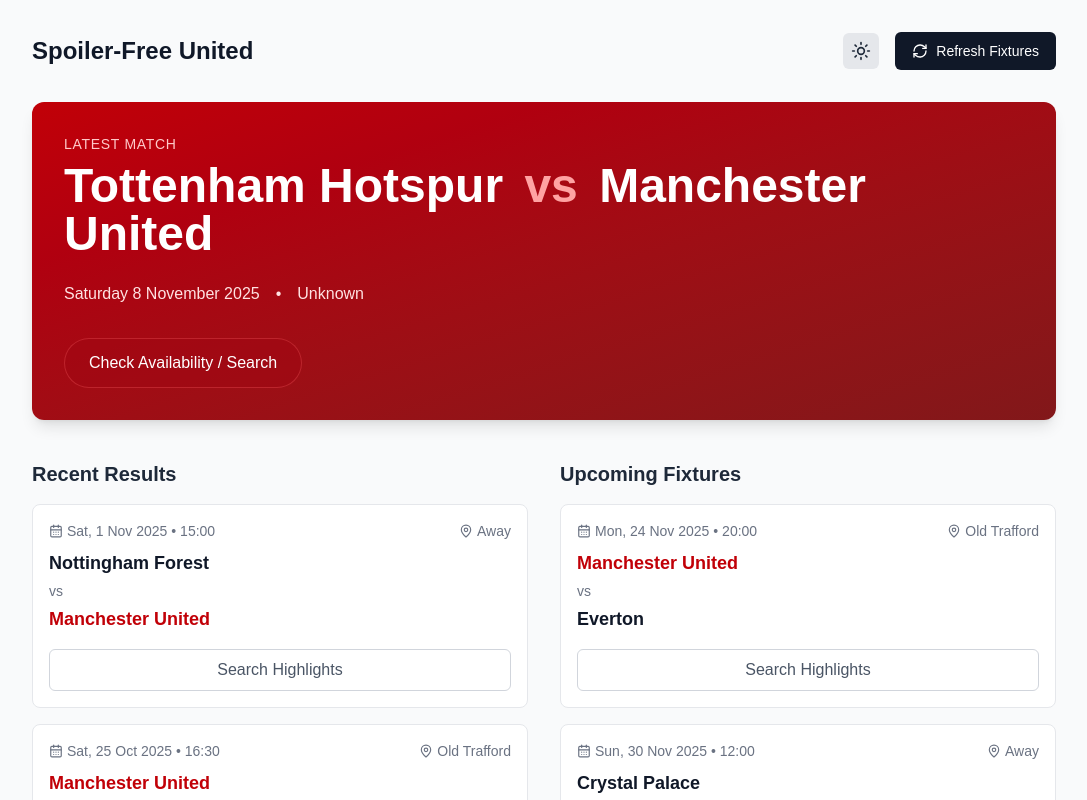
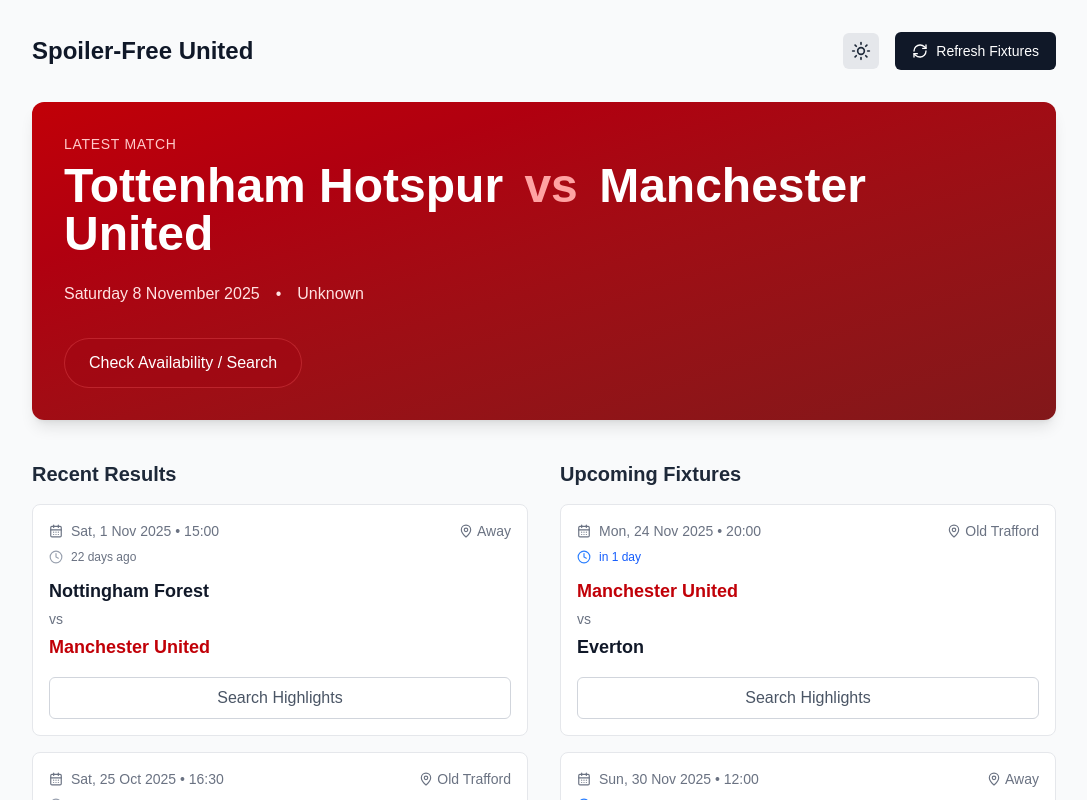
Before and after one commit to Qrysto/spoiler-free-highlights, a Next.js app: page / in a window 1280 px wide. Shown: the top 800 px of the page, without its empty margins (96-1183 px from the left). Built offline with nearby package versions, Linux system fonts and the light colour scheme; no server answers.

Commit message:
feat: add relative time display to match cards

```diff
--- a/components/MatchCard.tsx
+++ b/components/MatchCard.tsx
@@ -1,10 +1,43 @@
 import { Fixture } from '@/lib/types';
-import { CalendarDays, MapPin } from 'lucide-react';
+import { CalendarDays, MapPin, Clock } from 'lucide-react';
 import Link from 'next/link';
 
 interface MatchCardProps {
   fixture: Fixture;
   hasVideo?: boolean;
+}
+
+function getRelativeTime(date: Date): string {
+  const now = new Date();
+  const diffMs = now.getTime() - date.getTime();
+  const diffMins = Math.floor(diffMs / (1000 * 60));
+  const diffHours = Math.floor(diffMs / (1000 * 60 * 60));
+  const diffDays = Math.floor(diffMs / (1000 * 60 * 60 * 24));
+
+  if (diffMs < 0) {
+    // Future match
+    const absDays = Math.abs(diffDays);
+    const absHours = Math.abs(diffHours);
+
+    if (absDays > 0) {
+      return `in ${absDays} day${absDays !== 1 ? 's' : ''}`;
+    } else if (absHours > 0) {
+      return `in ${absHours} hour${absHours !== 1 ? 's' : ''}`;
+    } else {
+      return 'starting soon';
+    }
+  } else {
+    // Past match
+    if (diffDays > 0) {
+      return `${diffDays} day${diffDays !== 1 ? 's' : ''} ago`;
+    } else if (diffHours > 0) {
+      return `${diffHours} hour${diffHours !== 1 ? 's' : ''} ago`;
+    } else if (diffMins > 0) {
+      return `${diffMins} min${diffMins !== 1 ? 's' : ''} ago`;
+    } else {
+      return 'just now';
+    }
+  }
 }
 
 export function MatchCard({ fixture, hasVideo }: MatchCardProps) {
@@ -16,11 +49,13 @@
     year: 'numeric'
   });
   const formattedTime = date.toLocaleTimeString('en-GB', { hour: '2-digit', minute: '2-digit' });
+  const relativeTime = getRelativeTime(date);
+  const isPast = date.getTime() < Date.now();
 
   return (
     <div className="border border-gray-200 dark:border-gray-700 rounded-lg p-4 hover:shadow-md transition-shadow bg-white dark:bg-gray-800">
       <div className="flex items-center justify-between mb-2 text-sm text-gray-500 dark:text-gray-400">
-        <div className="flex items-center gap-1">
+        <div className="flex items-center gap-2">
           <CalendarDays size={14} />
           <span>{formattedDate} • {formattedTime}</span>
         </div>
@@ -28,6 +63,13 @@
           <MapPin size={14} />
           <span>{fixture.isHome ? 'Old Trafford' : 'Away'}</span>
         </div>
+      </div>
+
+      <div className="flex items-center gap-2 mb-3">
+        <Clock size={14} className={isPast ? 'text-gray-400' : 'text-blue-500'} />
+        <span className={`text-xs font-medium ${isPast ? 'text-gray-500 dark:text-gray-400' : 'text-blue-600 dark:text-blue-400'}`}>
+          {relativeTime}
+        </span>
       </div>
 
       <div className="flex flex-col gap-1 mb-4">
--- a/test-matcher.ts
+++ /dev/null
@@ -1,30 +0,0 @@
-import { fetchChannelVideos } from './lib/youtube';
-import { findHighlightCandidates } from './lib/matcher';
-
-async function testMatcher() {
-  const videos = await fetchChannelVideos();
-
-  console.log(`K+ RSS Feed has ${videos.length} videos.`);
-  console.log('Date range:');
-  if (videos.length > 0) {
-    console.log('  Newest:', videos[0].published, '-', videos[0].title.substring(0, 50));
-    console.log('  Oldest:', videos[videos.length - 1].published, '-', videos[videos.length - 1].title.substring(0, 50));
-  }
-
-  // Test with Tottenham match from Nov 8
-  const tottenhamFixture = {
-    id: 'test',
-    date: '2025-11-08T12:30:00.000Z',
-    opponent: 'Tottenham Hotspur',
-    homeTeam: 'Tottenham Hotspur',
-    awayTeam: 'Manchester United',
-    competition: 'Premier League',
-    isHome: false
-  };
-
-  const candidates = findHighlightCandidates(tottenhamFixture, videos);
-  console.log(`\nMatches for Tottenham (Nov 8): ${candidates.length}`);
-  candidates.forEach(v => console.log(`  - ${v.published}: ${v.title.substring(0, 60)}`));
-}
-
-testMatcher();
```
